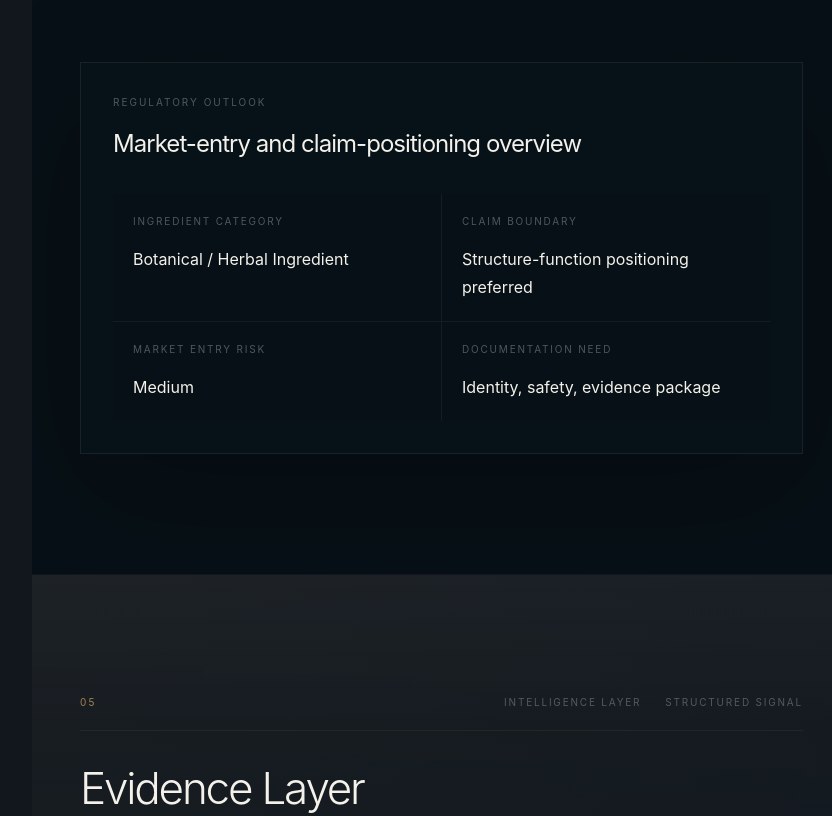
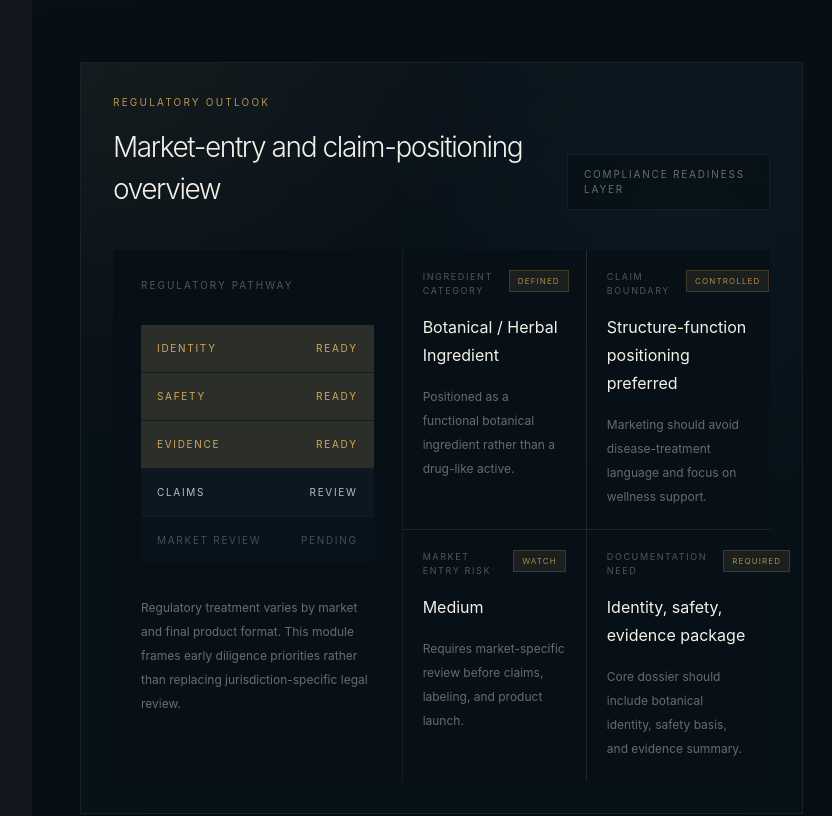
Before and after one commit to 0xMinority/polarherb-v1, a Next.js app: page /herbs/cordyceps-sinensis in a window 1280 px wide. Shown: the part 6093-6909 px from the top of the page, without its empty margins (389-1221 px from the left). Built offline with nearby package versions, Linux system fonts and the light colour scheme.

Commit message:
Upgrade regulatory outlook module

```diff
--- a/src/components/herb-detail/RegulatoryOutlook.tsx
+++ b/src/components/herb-detail/RegulatoryOutlook.tsx
@@ -1,34 +1,123 @@
 const regulatoryItems = [
-    ["Ingredient Category", "Botanical / Herbal Ingredient"],
-    ["Claim Boundary", "Structure-function positioning preferred"],
-    ["Market Entry Risk", "Medium"],
-    ["Documentation Need", "Identity, safety, evidence package"],
+  {
+    label: "Ingredient Category",
+    value: "Botanical / Herbal Ingredient",
+    note: "Positioned as a functional botanical ingredient rather than a drug-like active.",
+    status: "Defined",
+  },
+  {
+    label: "Claim Boundary",
+    value: "Structure-function positioning preferred",
+    note: "Marketing should avoid disease-treatment language and focus on wellness support.",
+    status: "Controlled",
+  },
+  {
+    label: "Market Entry Risk",
+    value: "Medium",
+    note: "Requires market-specific review before claims, labeling, and product launch.",
+    status: "Watch",
+  },
+  {
+    label: "Documentation Need",
+    value: "Identity, safety, evidence package",
+    note: "Core dossier should include botanical identity, safety basis, and evidence summary.",
+    status: "Required",
+  },
 ];
+
+const readinessSteps = ["Identity", "Safety", "Evidence", "Claims", "Market Review"];
 
 export function RegulatoryOutlook() {
   return (
-      <div className="mt-16 border border-white/[0.07] bg-[#08121A]/92 p-8 shadow-[0_40px_120px_rgba(0,0,0,0.22)] backdrop-blur-sm">
-        <p className="text-[10px] uppercase tracking-[0.2em] text-[#D7DCE2]/35">
+    <div className="relative mt-16 overflow-hidden border border-white/[0.07] bg-[#08121A]/92 p-5 shadow-[0_40px_120px_rgba(0,0,0,0.22)] backdrop-blur-sm md:p-7 xl:p-8">
+      <div
+        className="pointer-events-none absolute inset-0 opacity-70"
+        style={{
+          background: `
+            radial-gradient(circle at top left, rgba(208,168,92,0.08), transparent 38%),
+            radial-gradient(circle at 84% 22%, rgba(120,160,220,0.055), transparent 36%),
+            linear-gradient(to bottom, rgba(255,255,255,0.018), transparent 32%)
+          `,
+        }}
+      />
+
+      <div className="relative z-10">
+        <div className="flex flex-col gap-6 xl:flex-row xl:items-end xl:justify-between">
+          <div>
+            <p className="text-[10px] uppercase tracking-[0.22em] text-[#D0A85C]/88">
               Regulatory Outlook
             </p>
 
-        <h3 className="mt-4 text-[24px] tracking-[-0.04em] text-[#F3F1EA]">
+            <h3 className="mt-4 max-w-[780px] text-[22px] font-light tracking-[-0.05em] text-[#F3F1EA] md:text-[24px] xl:text-[28px]">
               Market-entry and claim-positioning overview
             </h3>
+          </div>
 
-        <div className="mt-8 grid grid-cols-1 gap-[1px] bg-white/[0.05] lg:grid-cols-2">
-          {regulatoryItems.map(([label, value]) => (
-            <div key={label} className="bg-[#071016] p-5">
-              <p className="text-[10px] uppercase tracking-[0.18em] text-[#D7DCE2]/35">
-                {label}
+          <div className="border border-white/[0.06] bg-[#071016]/70 px-4 py-3 text-[10px] uppercase tracking-[0.18em] text-[#D7DCE2]/45">
+            Compliance readiness layer
+          </div>
+        </div>
+
+        <div className="mt-8 grid grid-cols-1 gap-[1px] bg-white/[0.05] xl:mt-10 xl:grid-cols-[0.88fr_1.12fr]">
+          <div className="bg-[#071016] p-5 md:p-7">
+            <p className="text-[10px] uppercase tracking-[0.2em] text-[#D7DCE2]/35">
+              Regulatory Pathway
             </p>
 
+            <div className="mt-8 space-y-[1px] bg-white/[0.05]">
+              {readinessSteps.map((step, index) => {
+                const isComplete = index < 3;
+                const isCurrent = index === 3;
+
+                return (
+                  <div
+                    key={step}
+                    className={`flex items-center justify-between p-4 text-[10px] uppercase tracking-[0.17em] ${
+                      isComplete
+                        ? "bg-[#D0A85C]/12 text-[#D0A85C]"
+                        : isCurrent
+                          ? "bg-[#0B1821] text-[#F3F1EA]/76"
+                          : "bg-[#08121A] text-[#D7DCE2]/30"
+                    }`}
+                  >
+                    <span>{step}</span>
+                    <span>{isComplete ? "Ready" : isCurrent ? "Review" : "Pending"}</span>
+                  </div>
+                );
+              })}
+            </div>
+
+            <p className="mt-8 text-[12px] leading-6 text-[#D7DCE2]/46">
+              Regulatory treatment varies by market and final product format. This module frames
+              early diligence priorities rather than replacing jurisdiction-specific legal review.
+            </p>
+          </div>
+
+          <div className="grid grid-cols-1 gap-[1px] bg-white/[0.05] md:grid-cols-2">
+            {regulatoryItems.map((item) => (
+              <div key={item.label} className="bg-[#071016] p-4 md:p-5">
+                <div className="flex items-start justify-between gap-4">
+                  <p className="text-[9px] uppercase tracking-[0.18em] text-[#D7DCE2]/35">
+                    {item.label}
+                  </p>
+
+                  <span className="border border-[#D0A85C]/20 bg-[#D0A85C]/10 px-2 py-1 text-[8px] uppercase tracking-[0.14em] text-[#D0A85C]/80">
+                    {item.status}
+                  </span>
+                </div>
+
                 <p className="mt-4 text-[16px] leading-7 text-[#F3F1EA]">
-                {value}
+                  {item.value}
+                </p>
+
+                <p className="mt-4 text-[12px] leading-6 text-[#D7DCE2]/45">
+                  {item.note}
                 </p>
               </div>
             ))}
           </div>
         </div>
+      </div>
+    </div>
   );
 }
```
Lines whose indentation alone changed are shown as unchanged.
